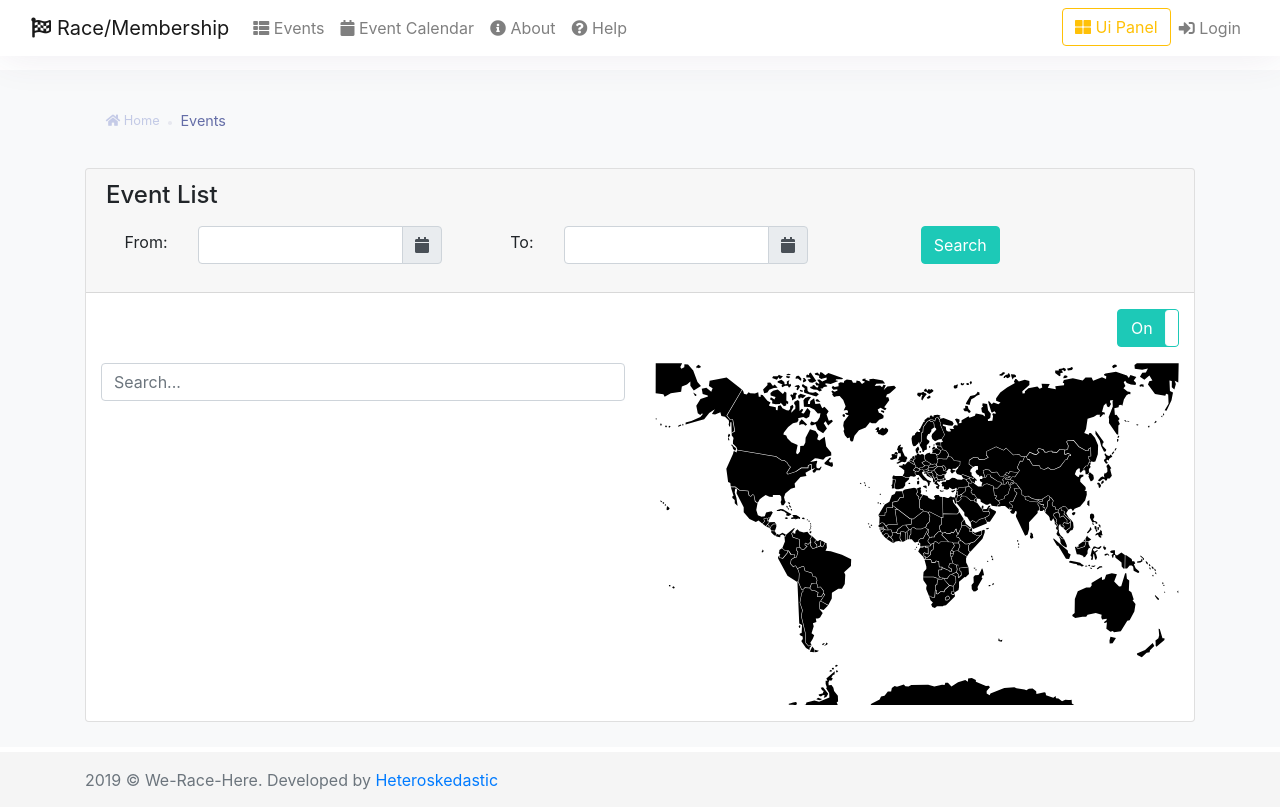
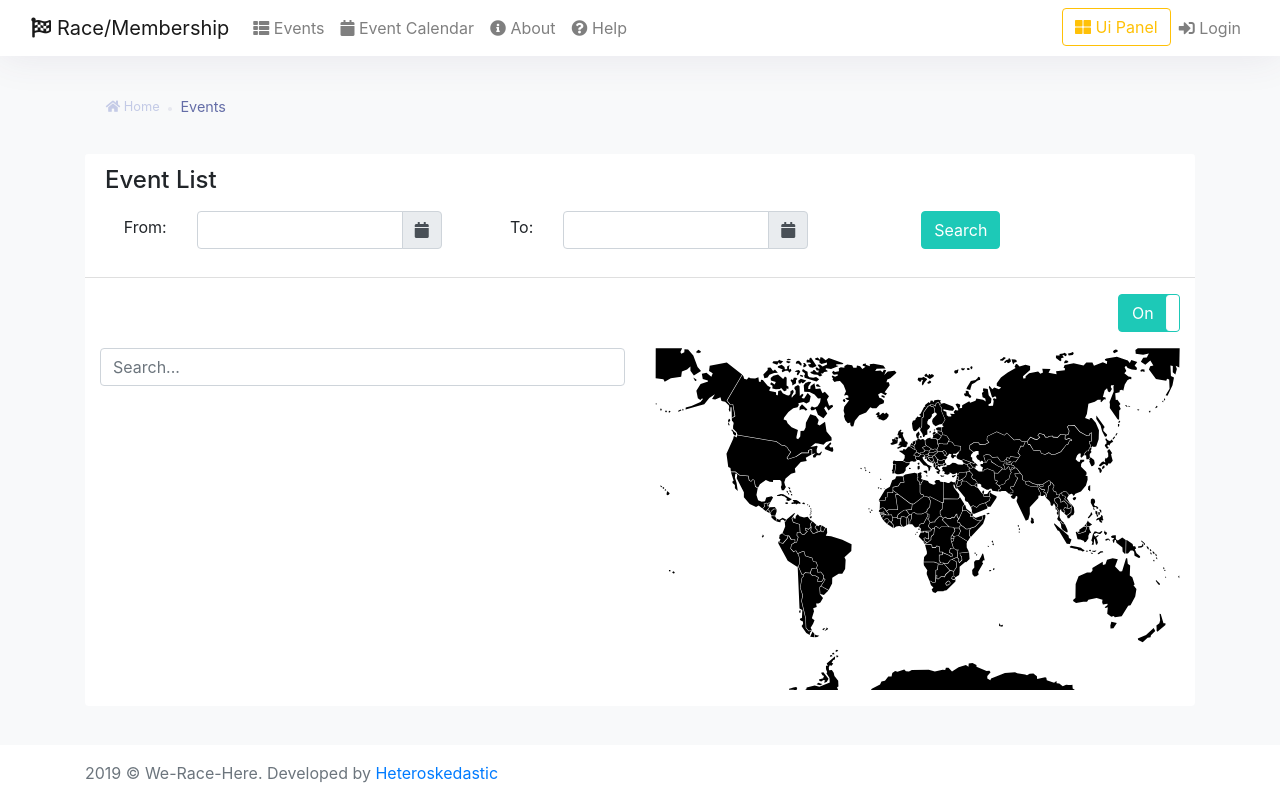
Before and after one commit to we-race-here/Membership, a Django app: template race_membership/apps/membership/templates/membership/event/event_list.html in a window 1280 px wide. After the commit the page ends 783 px from the top, so only its background shows below. Run offline with Django 3.2, Linux system fonts and the light colour scheme; the template is opened without the code that fills it, so the values that code supplies are empty; some libraries are stand-ins or nearby versions.

Commit message:
change ui style

```diff
--- a/race_membership/static/dj/css/base.css
+++ b/race_membership/static/dj/css/base.css
@@ -4,7 +4,7 @@ html {
 }
 
 body {
-    padding-top: 70px;
+    padding-top: 56px;
     margin-bottom: 60px;
     /*background-color: #eee;*/
 }
@@ -13,12 +13,16 @@ body {
 
 }
 
+body{
+    background-color: #f8f9fa;
+}
+
 .footer {
     position: absolute;
     bottom: 0;
     width: 100%;
     height: 55px;
-    background-color: #f5f5f5;
+    background-color: #ffffff;
 }
 
 .container .text-muted {
@@ -28,10 +32,6 @@ body {
 .footer > .container {
     padding-right: 15px;
     padding-left: 15px;
-}
-
-.footer {
-    background-color: #f5f5f5;
 }
 
 code {
@@ -402,3 +402,11 @@ datetimepicker-widget table td.active, .bootstrap-datetimepicker-widget table td
     background: #e7e8ef;
     padding-right: .3rem;
 }
+
+.card{
+    border:none;
+}
+
+.card-header{
+    background-color: #ffffff;
+}
--- a/race_membership/static/dj/js/pagination.js
+++ b/race_membership/static/dj/js/pagination.js
@@ -126,7 +126,12 @@ var Pagination = function (el, options) {
 				 '<li class="page-item" data-page="' + PREVIOUS_PAGE_NUMBER + '"><a class="page-link"><span aria-hidden="true">' + previousPageLabel + '</span></a></li>';
 
 		$.each(pageNumbers, function (i, p) {
-			result += '<li class="page-item" data-page="' + p + '" ' + (p === currentPage ? 'class="active"' : '') + '><a class="page-link">' + p + '</a></li>';
+			if (p === currentPage) {
+				result += '<li class="page-item active" data-page="' + p + '" ' + '><a class="page-link">' + p + '</a></li>';
+			}
+			else{
+				result += '<li class="page-item" data-page="' + p + '" ' + '><a class="page-link">' + p + '</a></li>';
+			}
 		});
 
 		result += '<li class="page-item" data-page="' + NEXT_PAGE_NUMBER + '"><a class="page-link"><span aria-hidden="true">' + nextPageLabel + '</span></a></li>' +
```
